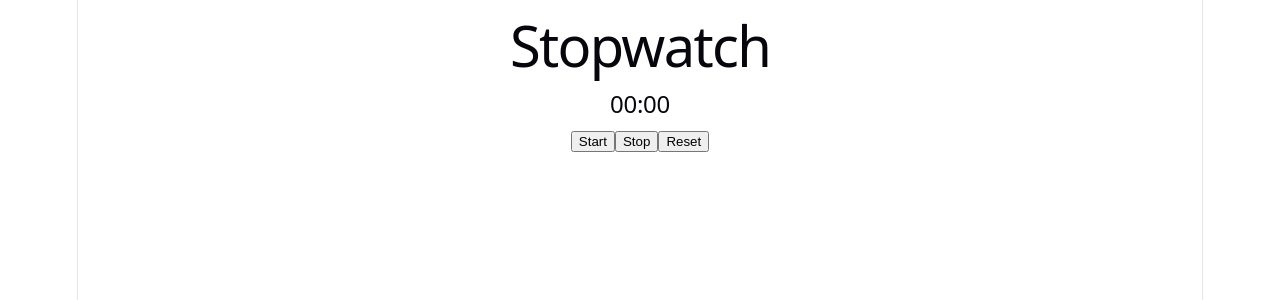
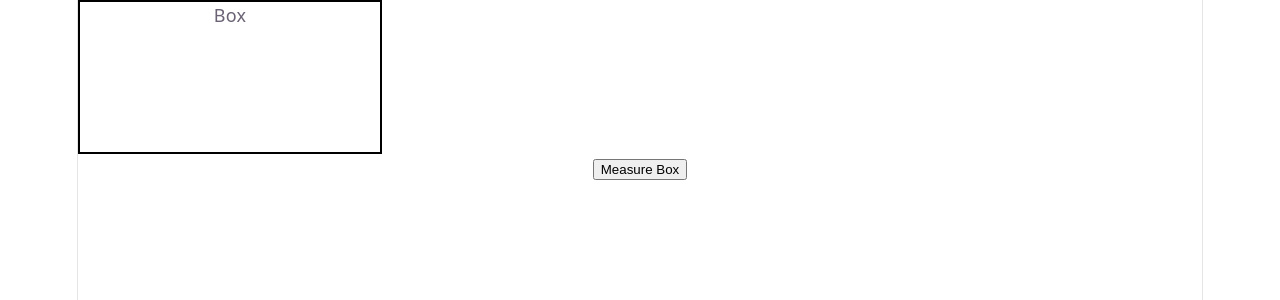
Before and after one commit to abhicism/react-codes, a React (Vite) app: page / in a window 1280 px wide. Shown: the top 300 px of the page. Built offline with nearby package versions, Linux system fonts and the light colour scheme.

Commit message:
box measurement using handlemeasure

```diff
--- a/src/App.tsx
+++ b/src/App.tsx
@@ -1,102 +1,49 @@
-// Import React hooks: useRef for mutable values, useState for component state
-import { useRef, useState } from "react";
+import { useRef } from "react";
+// Import useRef hook from React
 
 function App() {
 
-    // State variable 'seconds' starts at 0
-    // 'setSeconds' updates the elapsed time
-    const [seconds, setSeconds] = useState(0);
+    const boxRef = useRef<HTMLDivElement>(null);
+    // Create a reference to the box div element
 
-    // useRef stores the timer ID returned by setInterval
-    // It persists across renders without causing re-renders
-    const timerRef = useRef<number | null>(null);
+    function handleMeasure() {
+        // Function to measure the box dimensions
 
-    // Function to start the timer
-    function handleStart() {
+        const rectangle =
+            boxRef.current?.getBoundingClientRect();
+        // Get the bounding rectangle of the box
 
-        // If a timer is already running, do nothing
-        if (timerRef.current !== null) {
-            return;
-        }
-
-        // Create a new interval that increments seconds every 1000ms
-        timerRef.current = window.setInterval(() => {
-
-            // Safely update seconds using the current value
-            setSeconds((currentSeconds) => {
-                return currentSeconds + 1;
-            });
-
-        }, 1000);
+        console.log("Width:", rectangle?.width);
+        // Log the width of the box
+        console.log("Height:", rectangle?.height);
+        // Log the height of the box
     }
 
-    // Function to stop the timer
-    function handleStop() {
-
-        // If a timer is running, clear it
-        if (timerRef.current !== null) {
-
-            clearInterval(timerRef.current);
-
-            // Reset the ref to null so we know no timer is active
-            timerRef.current = null;
-        }
-    }
-
-    // Function to reset the stopwatch
-    function handleReset() {
-
-        // Stop any running timer
-        handleStop();
-
-        // Reset seconds back to 0
-        setSeconds(0);
-    }
-
-    // Calculate total minutes by flooring seconds / 60
-    const minutes = Math.floor(seconds / 60);
-
-    // Remaining seconds after dividing by 60
-    const remainingSeconds = seconds % 60;
-
-    // Format minutes as two digits (e.g., "05")
-    const formattedMinutes =
-        String(minutes).padStart(2, "0");
-
-    // Format seconds as two digits (e.g., "09")
-    const formattedSeconds =
-        String(remainingSeconds).padStart(2, "0");
-
-    // JSX returned by the component
     return (
         <div>
+            {/* Container div */}
 
-            {/* Heading for the stopwatch */}
-            <h1>Stopwatch</h1>
+            <div
+                ref={boxRef}
+                // Attach the reference to this div
+                style={{
+                    width: "300px",
+                    height: "150px",
+                    border: "2px solid black"
+                }}
+            >
+                Box
+                {/* The box element */}
+            </div>
 
-            {/* Display formatted minutes and seconds */}
-            <h2>
-                {formattedMinutes}:{formattedSeconds}
-            </h2>
-
-            {/* Button to start the timer */}
-            <button onClick={handleStart}>
-                Start
-            </button>
-
-            {/* Button to stop the timer */}
-            <button onClick={handleStop}>
-                Stop
-            </button>
-
-            {/* Button to reset the timer */}
-            <button onClick={handleReset}>
-                Reset
+            <button onClick={handleMeasure}>
+                {/* Button triggers handleMeasure */}
+                Measure Box
             </button>
 
         </div>
     );
 }
 
-// Export the App component so it can be used elsewhere
 export default App;
+// Export the component
```
